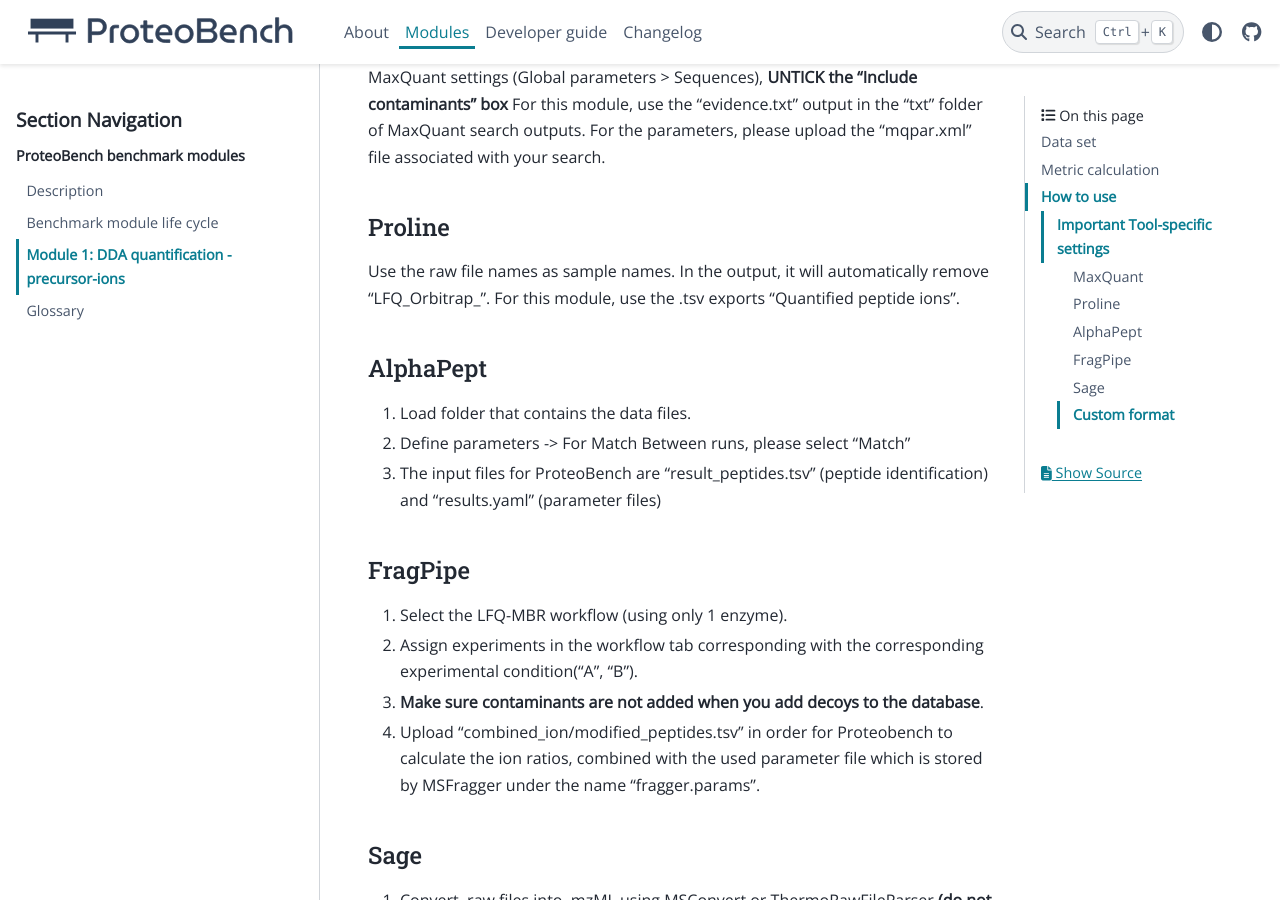
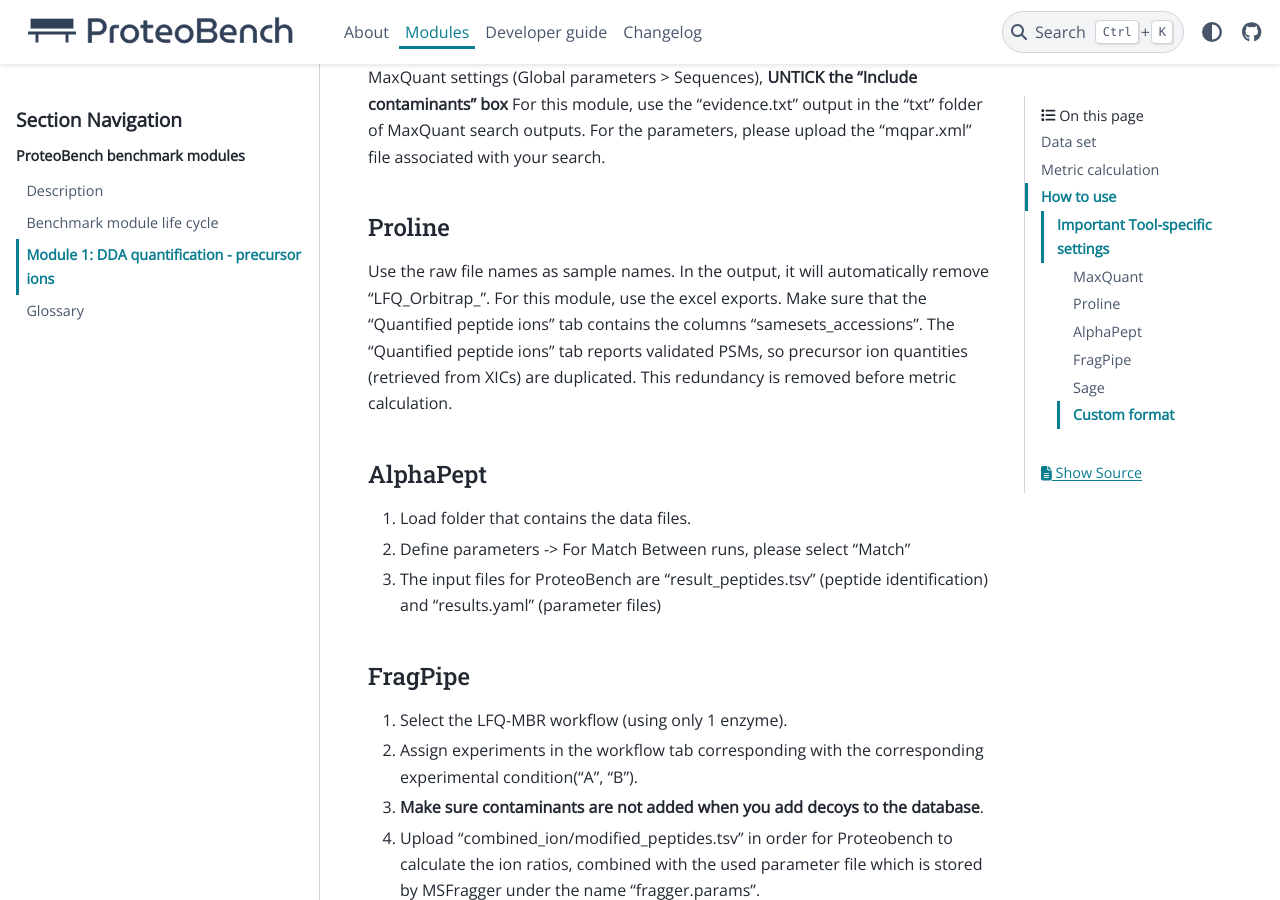
Before and after one commit to Proteobench/ProteoBench, a Sphinx documentation site: the page built from docs/modules/3-DDA-Quantification-ion-level.md, in a window 1280 px wide and 900 px high, scrolled down 1867 px. Built offline with Sphinx 7.4.7 and the PyData theme 0.15.4, drawn with Linux system fonts in a browser that asks for light colours; pages that are not in the unit, such as notebooks, are missing from menus; some of the changed text lies outside the part shown.

Commit message:
update documentation

```diff
--- a/docs/modules/3-DDA-Quantification-ion-level.md
+++ b/docs/modules/3-DDA-Quantification-ion-level.md
@@ -1,4 +1,4 @@
-# Module 1: DDA quantification - precursor-ions
+# Module 1: DDA quantification - precursor ions
 
 This module compares the sensitivity and quantification accuracy for data acquired with data-dependent acquisition (DDA) on a Q Exactive HF-X Orbitrap (Thermo Fisher).
 Users can load their data and inspect the results privately. They can also make their outputs public by providing the sassociated parameter file and submitting the benchmark run to ProteoBench. By doing so, their workflow output will be stored alongside all other benchmark runs in ProteoBench and will be accessible to the entire community.
@@ -35,7 +35,8 @@
 
 #### Proline
 Use the raw file names as sample names. In the output, it will automatically remove "LFQ_Orbitrap_".
-For this module, use the .tsv exports “Quantified peptide ions”.
+For this module, use the excel exports. Make sure that the “Quantified peptide ions” tab contains the columns "samesets_accessions".
+The "Quantified peptide ions" tab reports validated PSMs, so precursor ion quantities (retrieved from XICs) are duplicated. This redundancy is removed before metric calculation.
 
 #### AlphaPept
 1. Load folder that contains the data files.
```
